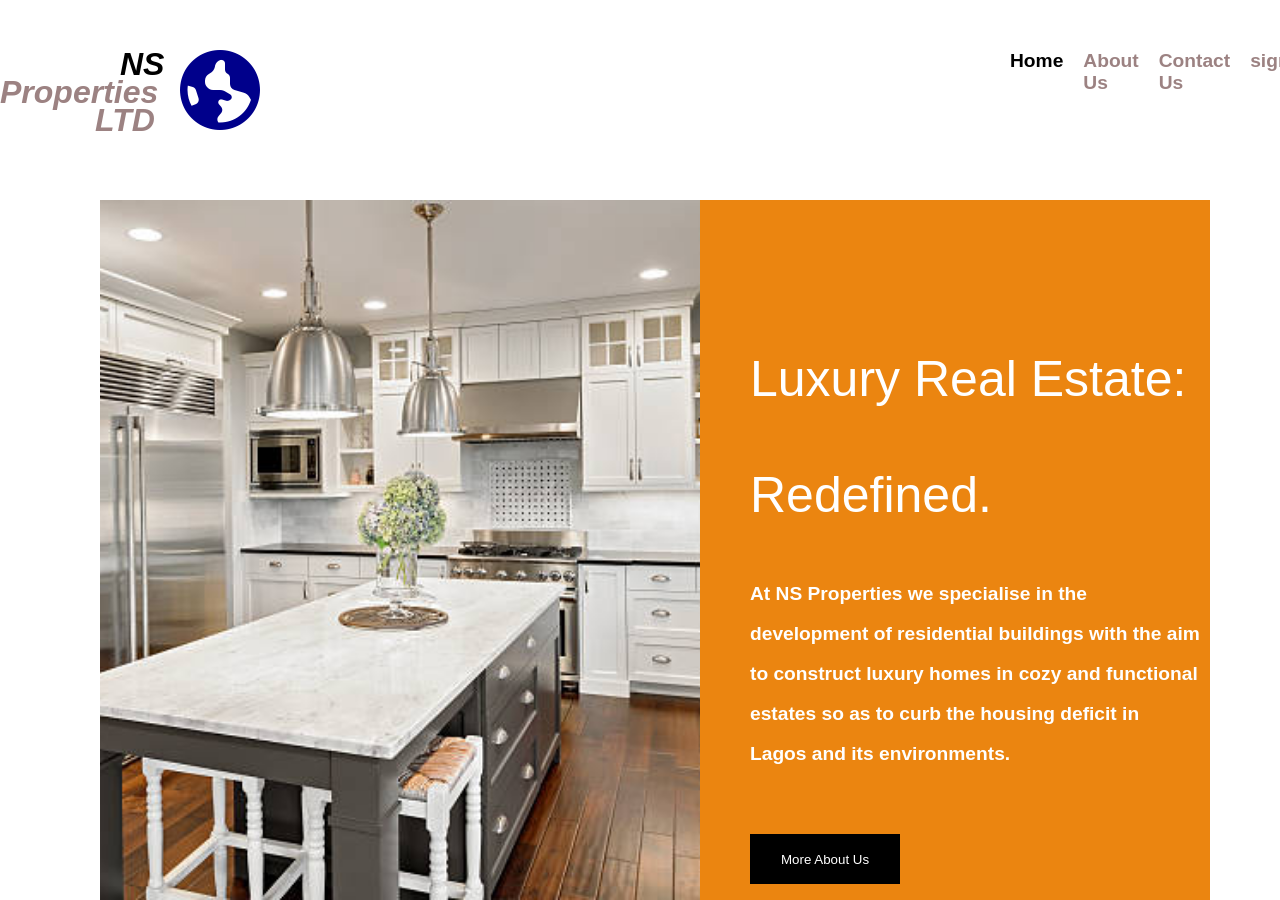
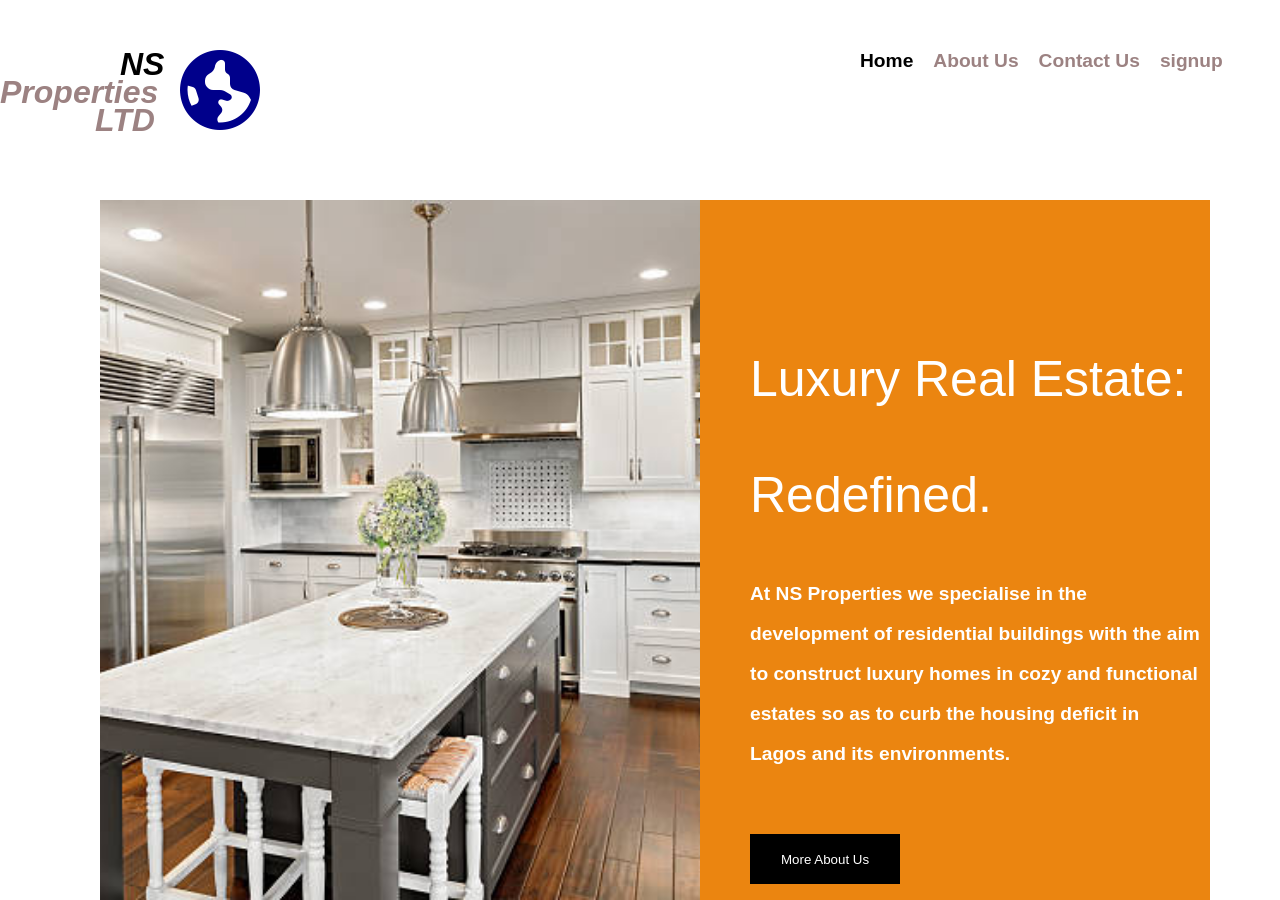
Before and after one commit to ifeanyins/NS-Estate, a plain HTML site: page index.html in a window 1280 px wide. Shown: the top 900 px of the page. Drawn offline with Linux system fonts and the light colour scheme.

Commit message:
updatenav

```diff
--- a/style.css
+++ b/style.css
@@ -23,7 +23,7 @@
 
 .right-nav {
     display: flex;
-    margin-left: 750px;
+    margin-left: 600px;
     font-weight: bold;
     font-size: larger;
     font-family: sans-serif;
```
